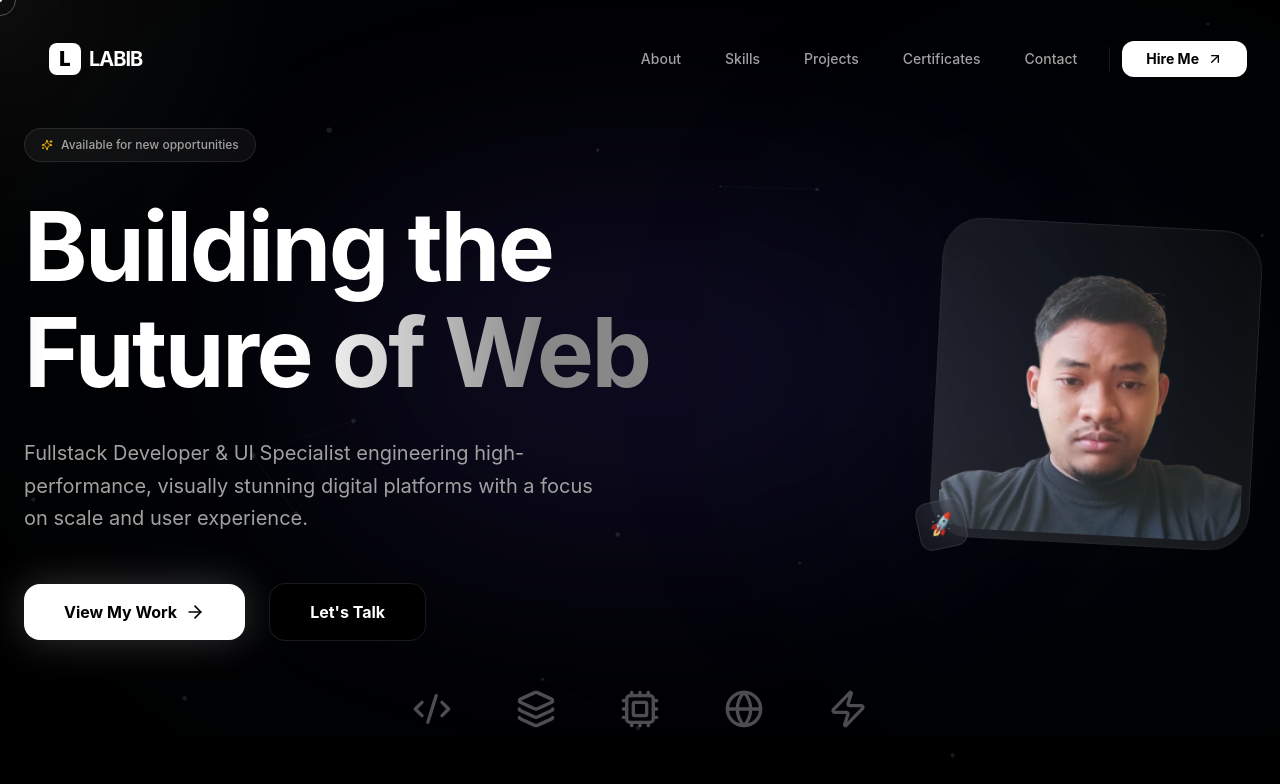
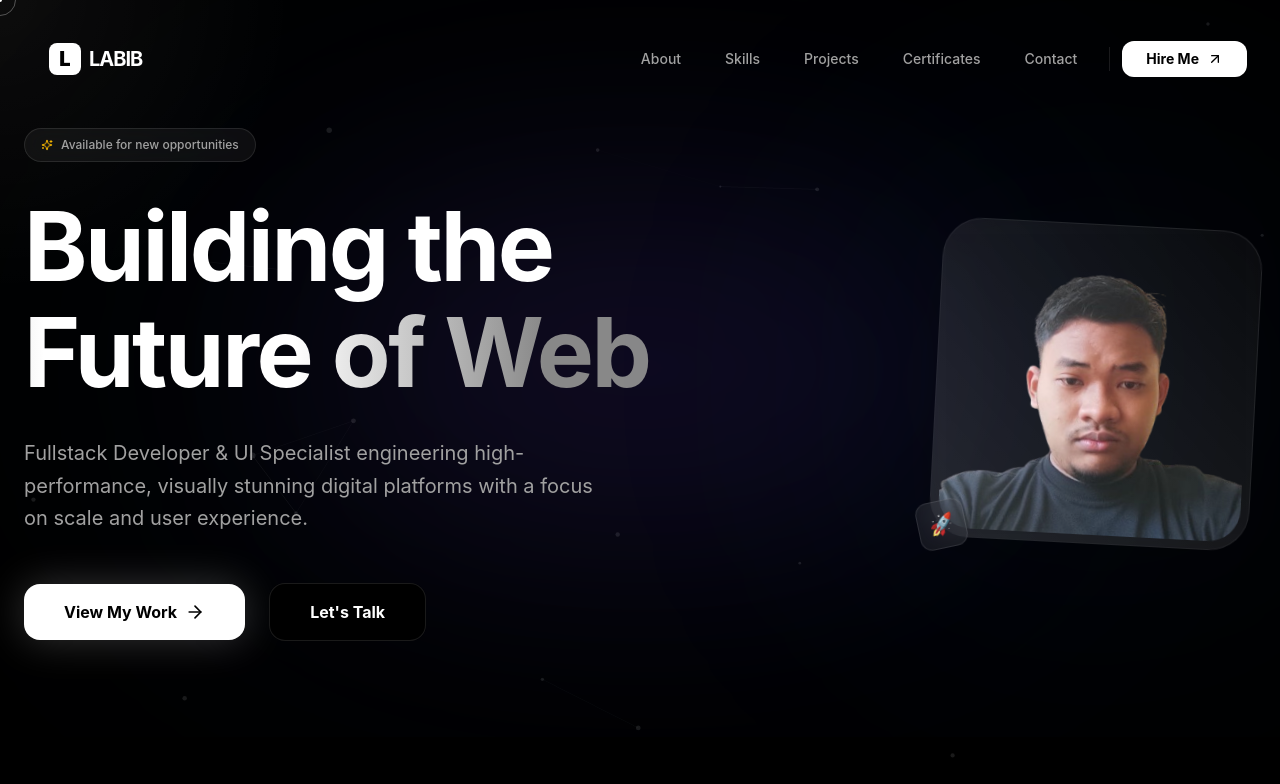
Before and after one commit to LabibAbdullah1/portofolio-labib, a React (Vite) app: page / in a window 1280 px wide. Shown: the top 784 px of the page. Built offline with nearby package versions, Linux system fonts and the light colour scheme.

Commit message:
feat: implement initial portfolio website structure with new pages, components, and data.

```diff
--- a/src/pages/Home.jsx
+++ b/src/pages/Home.jsx
@@ -56,7 +56,7 @@ const Home = () => {
             <Hero />
 
             {/* Tech Stack Horizontal Glow */}
-            <div className="flex flex-wrap justify-center gap-16 opacity-30 grayscale hover:grayscale-0 transition-all duration-700 -mt-12">
+            <div className="flex flex-wrap justify-center gap-16 opacity-30 grayscale hover:grayscale-0 transition-all duration-700 mt-12 mb-12 px-3">
                 <Code2 className="w-10 h-10 hover:text-blue-400 transition-colors" />
                 <Layers className="w-10 h-10 hover:text-purple-400 transition-colors" />
                 <Cpu className="w-10 h-10 hover:text-red-400 transition-colors" />
```
